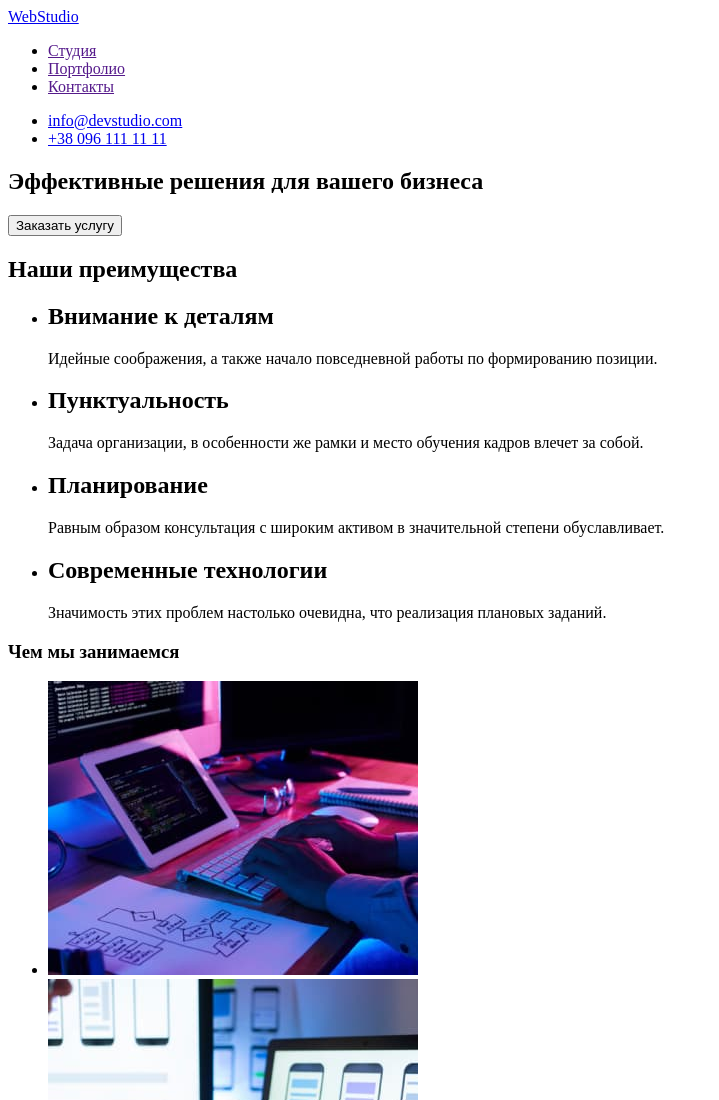
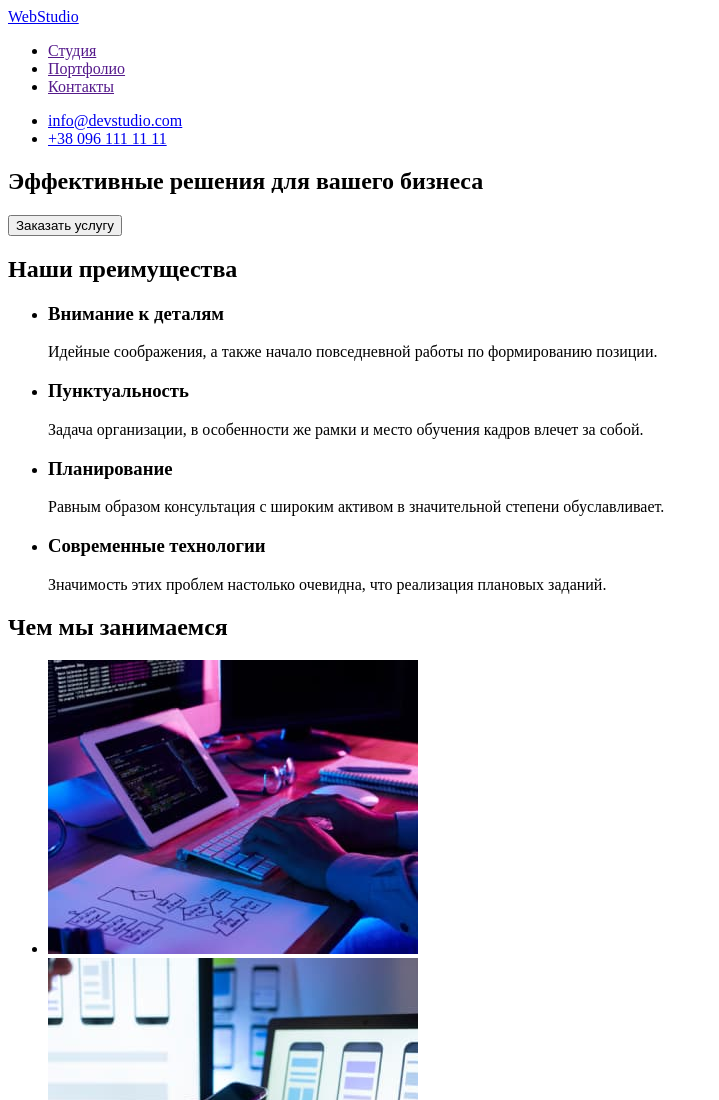
Before and after one commit to Eric-Ramirez-90/goit-markup-hw-01, a plain HTML site: page index.html in a window 1280 px wide. Shown: the top 1100 px of the page, without its empty margins (0-719 px from the left). Drawn offline with Linux system fonts and the light colour scheme.

Commit message:
change h2>h3 in second sections

```diff
--- a/index.html
+++ b/index.html
@@ -34,28 +34,28 @@
 
         <ul>
           <li>
-            <h2>Внимание к деталям</h2>
+            <h3>Внимание к деталям</h3>
             <p>
               Идейные соображения, а также начало повседневной работы по
               формированию позиции.
             </p>
           </li>
           <li>
-            <h2>Пунктуальность</h2>
+            <h3>Пунктуальность</h3>
             <p>
               Задача организации, в особенности же рамки и место обучения кадров
               влечет за собой.
             </p>
           </li>
           <li>
-            <h2>Планирование</h2>
+            <h3>Планирование</h3>
             <p>
               Равным образом консультация с широким активом в значительной
               степени обуславливает.
             </p>
           </li>
           <li>
-            <h2>Современные технологии</h2>
+            <h3>Современные технологии</h3>
             <p>
               Значимость этих проблем настолько очевидна, что реализация
               плановых заданий.
@@ -65,7 +65,7 @@
       </section>
 
       <section>
-        <h3>Чем мы занимаемся</h3>
+        <h2>Чем мы занимаемся</h2>
         <ul>
           <li>
             <img
```
